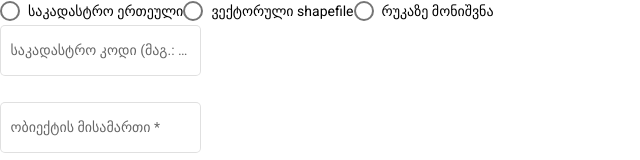
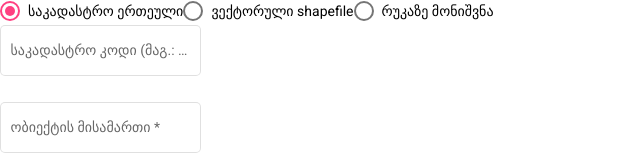
Before and after one commit to Mikheil-A/msda-ms-docflow-maps, an Angular app: page / in a window 1280 px wide. Shown: the top 160 px of the page, without its empty margins (0-640 px from the left). Built offline with nearby package versions, Linux system fonts and the light colour scheme.

Commit message:
check the 1st radio button initially

```diff
--- a/src/app/app.component.html
+++ b/src/app/app.component.html
@@ -1,6 +1,6 @@
 <div>
   <mat-radio-group aria-label="Select an option" (change)="changeRadioButton($event)">
-    <mat-radio-button [value]="1">საკადასტრო ერთეული</mat-radio-button>
+    <mat-radio-button [value]="1" [checked]="true">საკადასტრო ერთეული</mat-radio-button>
     <mat-radio-button [value]="2">ვექტორული shapefile</mat-radio-button>
     <mat-radio-button [value]="3">რუკაზე მონიშვნა</mat-radio-button>
   </mat-radio-group>
--- a/src/app/app.component.ts
+++ b/src/app/app.component.ts
@@ -6,7 +6,7 @@ import { Component } from '@angular/core';
   styleUrls: ['./app.component.scss']
 })
 export class AppComponent {
-  radioButtonValue: number=1;
+  radioButtonValue: number = 1;
 
   changeRadioButton(event) {
     this.radioButtonValue = event.value;
```
